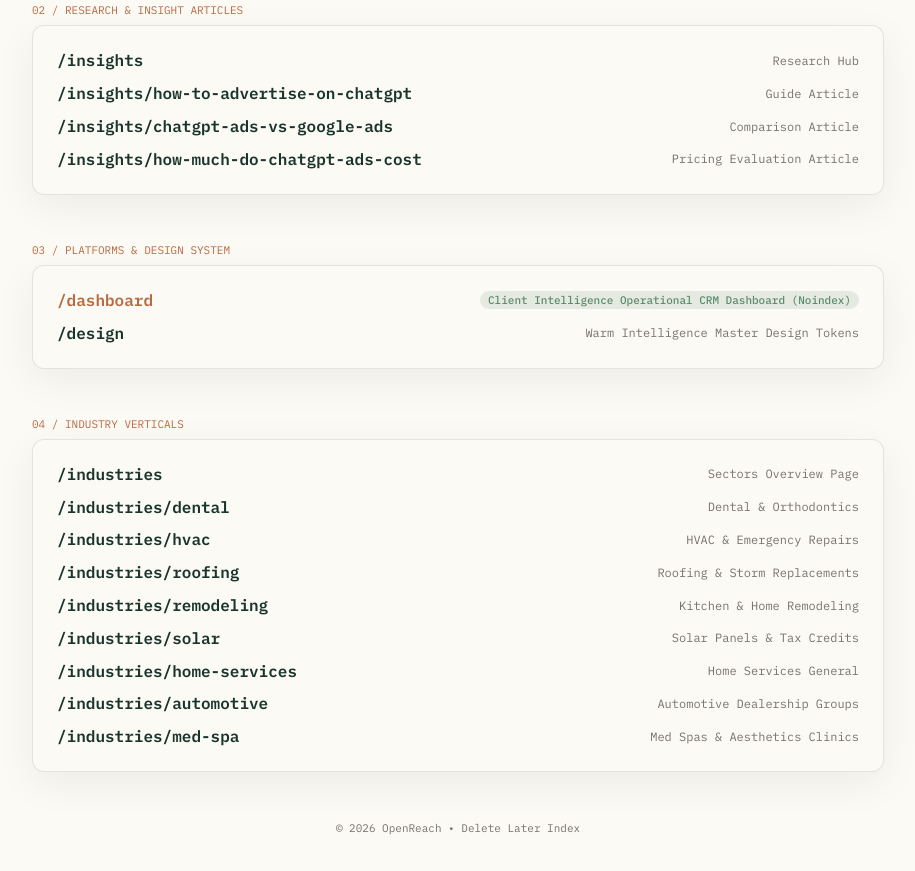
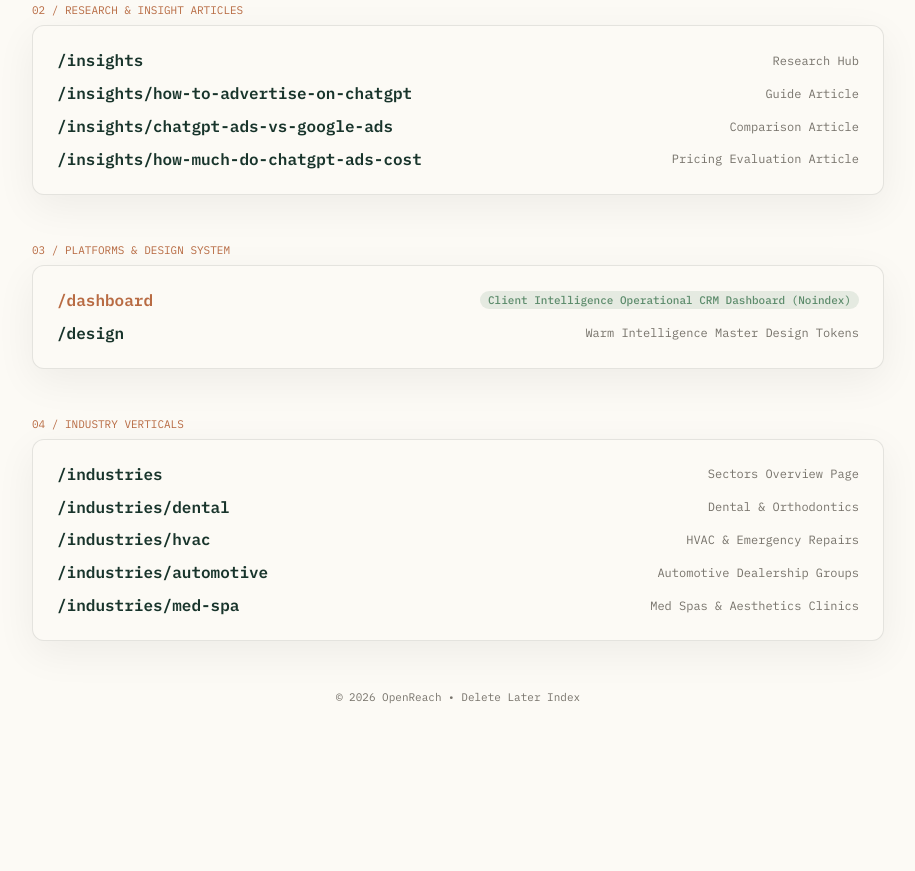
Before and after one commit to vishalpatil20/openreach, a website built with Vite: page delete-later.html in a window 1280 px wide. Shown: the part 593-1464 px from the top of the page, without its empty margins (182-1097 px from the left). After the commit the page ends 1347 px from the top, so only its background shows below. Built offline with nearby package versions, Linux system fonts and the light colour scheme.

Commit message:
cleanup: remove leftover roofing sector references from home page grid cards and update local directory lists

```diff
--- a/delete-later.html
+++ b/delete-later.html
@@ -122,22 +122,7 @@
             <a href="/industries/hvac" style="color: var(--color-forest); font-weight: 600; text-decoration: none; font-size: 16px;">/industries/hvac</a>
             <span style="font-size: 12px; color: var(--color-mid-gray);">HVAC & Emergency Repairs</span>
           </div>
-          <div style="display: flex; justify-content: space-between; align-items: center;" class="font-mono">
-            <a href="/industries/roofing" style="color: var(--color-forest); font-weight: 600; text-decoration: none; font-size: 16px;">/industries/roofing</a>
-            <span style="font-size: 12px; color: var(--color-mid-gray);">Roofing & Storm Replacements</span>
-          </div>
-          <div style="display: flex; justify-content: space-between; align-items: center;" class="font-mono">
-            <a href="/industries/remodeling" style="color: var(--color-forest); font-weight: 600; text-decoration: none; font-size: 16px;">/industries/remodeling</a>
-            <span style="font-size: 12px; color: var(--color-mid-gray);">Kitchen & Home Remodeling</span>
-          </div>
-          <div style="display: flex; justify-content: space-between; align-items: center;" class="font-mono">
-            <a href="/industries/solar" style="color: var(--color-forest); font-weight: 600; text-decoration: none; font-size: 16px;">/industries/solar</a>
-            <span style="font-size: 12px; color: var(--color-mid-gray);">Solar Panels & Tax Credits</span>
-          </div>
-          <div style="display: flex; justify-content: space-between; align-items: center;" class="font-mono">
-            <a href="/industries/home-services" style="color: var(--color-forest); font-weight: 600; text-decoration: none; font-size: 16px;">/industries/home-services</a>
-            <span style="font-size: 12px; color: var(--color-mid-gray);">Home Services General</span>
-          </div>
+
           <div style="display: flex; justify-content: space-between; align-items: center;" class="font-mono">
             <a href="/industries/automotive" style="color: var(--color-forest); font-weight: 600; text-decoration: none; font-size: 16px;">/industries/automotive</a>
             <span style="font-size: 12px; color: var(--color-mid-gray);">Automotive Dealership Groups</span>
```
Also changed, not shown: index.html (+3 -3 lines).
